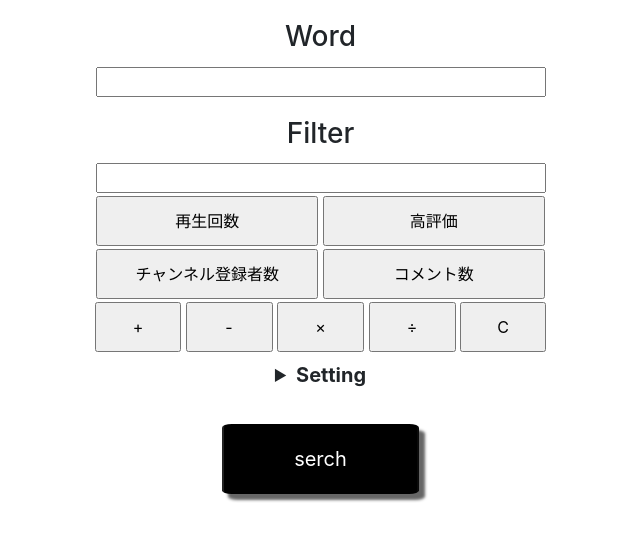
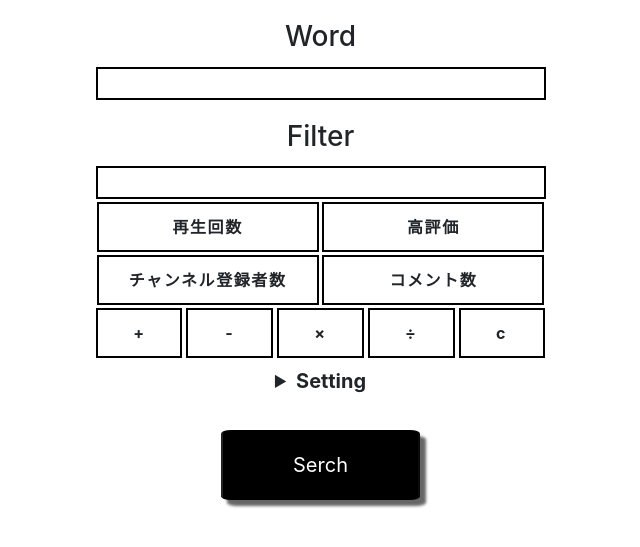
Before and after one commit to cIel104/my-youtube-filter, a Django app: page / in a window 1280 px wide. Shown: the top 547 px of the page, without its empty margins (327-967 px from the left). Run offline with Django 4.2, Linux system fonts and the light colour scheme; some libraries are stand-ins or nearby versions.

Commit message:
フィルターにCSSを適用

```diff
--- /dev/null
+++ b/youtube_filter/static/css/button.css
@@ -0,0 +1,46 @@
+/* クリック時に色を濃くする */
+input:active {
+    background: #5a5a5a;
+}
+
+/* カーソルを上に乗せた時に色を濃くする */
+/* input:hover { */
+/* background: #747373b9; */
+/* } */
+
+#filter:hover {
+    background: #ffffff;
+    /* ディスプレイ部分は無効化 */
+}
+
+.first_row,
+.second_row,
+.third_row {
+    padding-top: 3px;
+    font-weight: 700;
+}
+
+.btn-border {
+    font-weight: 700;
+    line-height: 1.5;
+    position: relative;
+    display: inline-block;
+    padding: 11px;
+    cursor: pointer;
+    user-select: none;
+    transition: all 0.3s;
+    text-align: center;
+    vertical-align: middle;
+    letter-spacing: 0.1em;
+    color: #212529;
+}
+
+.btn-border {
+    border: 2px solid #000;
+    background: #fff;
+}
+
+.btn-border:hover {
+    color: #fff !important;
+    background: #000;
+}
--- a/youtube_filter/static/css/cal.css
+++ b/youtube_filter/static/css/cal.css
@@ -4,21 +4,6 @@ input {
 
 .calc {
     text-align: center;
-}
-
-/* カーソルを上に乗せた時に色を濃くする */
-input:hover {
-    background: #747373b9;
-}
-
-#filter:hover {
-    background: #ffffff;
-    /* ディスプレイ部分は無効化 */
-}
-
-/* クリック時に色を濃くする */
-input:active {
-    background: #5a5a5a;
 }
 
 body {
@@ -32,9 +17,16 @@ h3 {
     text-align: center;
 }
 
+.setting h3 {
+    padding-top: 10px;
+}
+
 #filter,
 #word {
+    border: 2px solid #000000;
     width: 450px;
+    font-weight: 500 !important;
+    font-size: large;
 }
 
 .display_wrapper,
@@ -50,12 +42,6 @@ h3 {
 
 .submit_wrapper {
     text-align: center;
-}
-
-.first_row,
-.second_row,
-.third_row {
-    padding-top: 3px;
 }
 
 #submit-btn {
@@ -133,6 +119,5 @@ details[open] summary {
     -ms-user-select: none;
     /* Internet Explorer/Edge */
     user-select: none;
-    /* Non-prefixed version, currently
-                                  supported by Chrome and Opera */
+    /* Non-prefixed version, currently supported by Chrome and Opera */
 }
--- a/youtube_filter/static/css/radio.css
+++ b/youtube_filter/static/css/radio.css
@@ -41,8 +41,8 @@
     top: 0;
     left: 0;
     display: inline-block;
-    width: 32px;
-    height: 32px;
+    width: 30px;
+    height: 30px;
     border-radius: 50%;
     background: #EEEEEE;
     box-shadow: 0 1px 4px rgba(0, 0, 0, .4) inset;
--- a/youtube_filter/static/javascript/cal.js
+++ b/youtube_filter/static/javascript/cal.js
@@ -16,8 +16,9 @@ function onClearClick() {
 }
 
 // フィルターキー押下
-function onNumClick(val) {
+function onNumClick(className) {
 
+    let val = document.querySelector(className).dataset["value"]
     if (isEquLast == true) {
         filter.value += val;
         isEquLast = false;
@@ -27,8 +28,9 @@ function onNumClick(val) {
 }
 
 // 演算子キー押下
-function onOpeClick(val) {
+function onOpeClick(className) {
 
+    let val = document.querySelector(className).dataset["value"]
     if (isEquLast == false) {
         filter.value += val;
         isEquLast = true;
@@ -44,3 +46,5 @@ function checkInput(word, filter) {
         button.disabled = true;
     }
 }
+
+// デモ
--- a/youtube_filter/templates/youtube_filter/base.html
+++ b/youtube_filter/templates/youtube_filter/base.html
@@ -10,6 +10,7 @@
     <title>MyFilter</title>
     <link rel="stylesheet" href="{% static 'css/cal.css' %}">
     <link rel="stylesheet" href="{% static 'css/radio.css' %}">
+    <link rel="stylesheet" href="{% static 'css/button.css' %}">
     <link rel="stylesheet" href="https://stackpath.bootstrapcdn.com/bootstrap/4.2.1/css/bootstrap.min.css"
         integrity="sha384-GJzZqFGwb1QTTN6wy59ffF1BuGJpLSa9DkKMp0DgiMDm4iYMj70gZWKYbI706tWS" crossorigin="anonymous">
     <script src="{% static 'javascript/cal.js' %}"></script>
--- a/youtube_filter/templates/youtube_filter/home_screen.html
+++ b/youtube_filter/templates/youtube_filter/home_screen.html
@@ -9,7 +9,7 @@
 
     <div class="word">
         <input type="text" name="word" id="word" value="" size="30" maxlength="30"
-            onkeyup="checkInput(this.value, filter.value)">
+            onkeyup="checkInput(this.value, filter.value)" style="font-weight : 700;">
     </div>
 
     <div class="noselect">
@@ -21,32 +21,50 @@
             <div>
                 <input readonly id="filter" name="filter" type="text" value="">
             </div>
+
             <div class="first_row">
-                <input type="button" value="再生回数" onclick="onNumClick(this.value)" style="width: 222px; height: 50px;">
-                <input type="button" value="高評価" onclick="onNumClick(this.value)" style="width: 222px; height: 50px;">
+                <a class="btn-border btn1" data-value="再生回数" onclick="onNumClick('.btn1')"
+                    style="width: 222px; height: 50px;">再生回数</a>
+                <a class="btn-border btn2" data-value="高評価" onclick="onNumClick('.btn2')"
+                    style="width: 222px; height: 50px;">高評価</a>
             </div>
+
             <div class="second_row">
-                <input type="button" value="チャンネル登録者数" onclick="onNumClick(this.value)"
-                    style="width: 222px; height: 50px;">
-                <input type="button" value="コメント数" onclick="onNumClick(this.value)" style="width: 222px; height: 50px;">
+                <a class="btn-border btn3" data-value="チャンネル登録者数" onclick="onNumClick('.btn3')"
+                    style="width: 222px; height: 50px;">チャンネル登録者数</a>
+                <a class="btn-border btn4" data-value="コメント数" onclick="onNumClick('.btn4')"
+                    style="width: 222px; height: 50px;">コメント数</a>
             </div>
+
             <div class="third_row">
-                <input type="button" value="+" onclick="onOpeClick(this.value)" style="width: 86px; height: 50px;">
-                <input type="button" value="-" onclick="onOpeClick(this.value)" style="width: 87px; height: 50px;">
+                <a class="btn-border plus" data-value="+" onclick="onOpeClick('.plus')"
+                    style="width: 86px; height: 50px;">+</a>
+                <a class="btn-border minus" data-value="-" onclick="onOpeClick('.minus')"
+                    style="width: 87px; height: 50px;">-</a>
+                <a class="btn-border multiply" data-value="×" onclick="onOpeClick('.multiply')"
+                    style="width: 87px; height: 50px;">×</a>
+                <a class="btn-border division" data-value="÷" onclick="onOpeClick('.division')"
+                    style="width: 87px; height: 50px;">÷</a>
+                <a class="btn-border" onclick="onClearClick()" style="width: 86px; height: 50px;">c</a>
+                <!-- <input type="button" value="+" onclick="onOpeClick(this.value)" style="width: 86px; height: 50px;"> -->
+                <!-- <input type="button" value="-" onclick="onOpeClick(this.value)" style="width: 87px; height: 50px;">
                 <input type="button" value="×" onclick="onOpeClick(this.value)" style="width: 87px; height: 50px;">
                 <input type="button" value="÷" onclick="onOpeClick(this.value)" style="width: 87px; height: 50px;">
-                <input type="button" value="C" onclick="onClearClick()" style="width: 86px; height: 50px;">
+                <input type="button" value="C" onclick="onClearClick()" style="width: 86px; height: 50px;"> -->
             </div>
+
         </div>
     </div>
 
     <details class="noselect">
         <summary>Setting</summary>
+        <div class="setting">
 
-        <h3>Sort</h3>
             <div class="sort_wrapper">
                 <label class="ECM_RadioInput">
-                <input type="radio" name="sort" value="desc" class="ECM_RadioInput-Input" id="sort1" checked="checked">
+                    <h3>Sort&nbsp;&nbsp;&nbsp;&nbsp;</h3>
+                    <input type="radio" name="sort" value="desc" class="ECM_RadioInput-Input" id="sort1"
+                        checked="checked">
                     <span class="ECM_RadioInput-DummyInput"></span><span class="ECM_RadioInput-LabelText">降順</span>
                 </label>
                 <label class="ECM_RadioInput">
@@ -55,10 +73,9 @@
                 </label>
             </div>
 
-
-        <h3>Display</h3>
             <div class="display_wrapper">
                 <label class="ECM_RadioInput">
+                    <h3>Display&nbsp;&nbsp;&nbsp;&nbsp;</h3>
                     <input type="radio" name="display" value="10" class="ECM_RadioInput-Input" id="display1"
                         checked="checked"><span class="ECM_RadioInput-DummyInput"></span><span
                         class="ECM_RadioInput-LabelText">10</span>
@@ -71,13 +88,11 @@
                     <input type="radio" name="display" value="30" class="ECM_RadioInput-Input" id="display3"><span
                         class="ECM_RadioInput-DummyInput"></span><span class="ECM_RadioInput-LabelText">30</span>
                 </label>
-
-
             </div>
 
-        <h3>Read From Youtube</h3>
             <div class="read_wrapper">
                 <label class="ECM_RadioInput">
+                    <h3>Read From Youtube&nbsp;&nbsp;&nbsp;&nbsp;</h3>
                     <input type="radio" name="read" value="15" class="ECM_RadioInput-Input" id="read1"
                         checked="checked"><span class="ECM_RadioInput-DummyInput"></span><span
                         class="ECM_RadioInput-LabelText">10</span>
@@ -96,9 +111,9 @@
                 </label>
             </div>
 
-        <h3>Order</h3>
             <div class="order_wrapper">
                 <label class="ECM_RadioInput">
+                    <h3>Order&nbsp;&nbsp;&nbsp;&nbsp;</h3>
                     <input type="radio" name="order" value="relevance" class="ECM_RadioInput-Input" id="order1"
                         checked="checked">
                     <span class="ECM_RadioInput-DummyInput"></span><span class="ECM_RadioInput-LabelText">関連度</span>
@@ -113,13 +128,12 @@
                 </label>
             </div>
 
-
-
+        </div>
     </details>
 
     <br>
     <div class="submit_wrapper noselect">
-        <button type="submit" id="submit-btn" disabled>serch</button>
+        <button type="submit" id="submit-btn" disabled>Serch</button>
     </div>
 
 </form>
```
Lines whose indentation alone changed are shown as unchanged.
